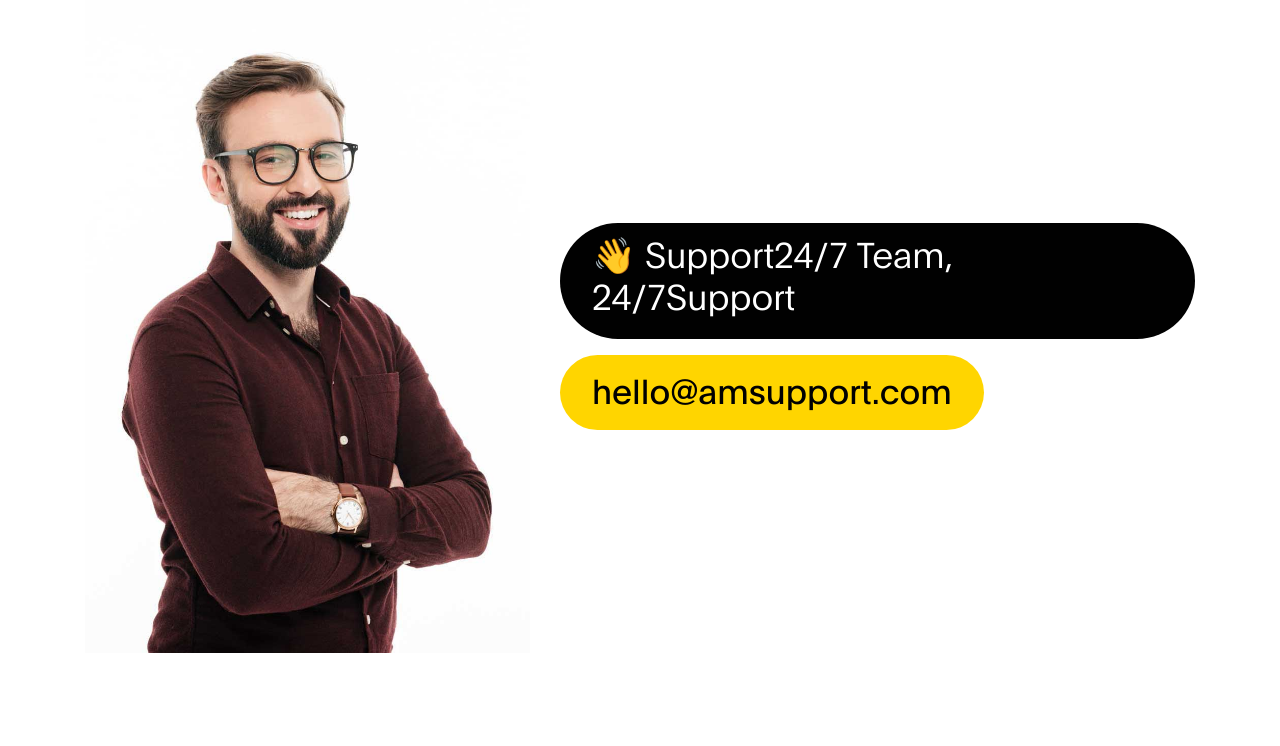
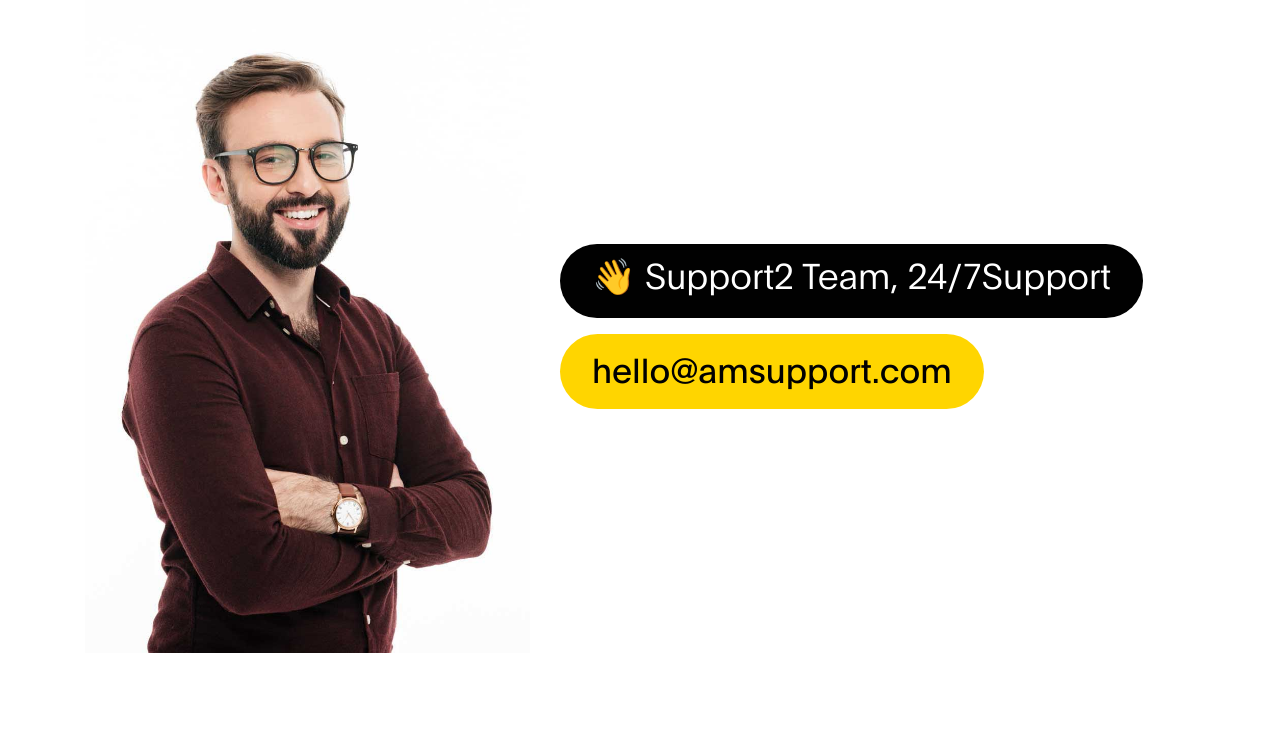
Before and after one commit to Ismailpb/support, a plain HTML site: page index.html in a window 1280 px wide. Shown: the top 746 px of the page. Drawn offline with Linux system fonts and the light colour scheme.

Commit message:
Update index.html

```diff
--- a/index.html
+++ b/index.html
@@ -79,7 +79,7 @@ https://www.tooplate.com/view/2120-ben-resume
                    <div class="d-flex flex-column justify-content-center align-items-center col-lg-7 col-md-7 col-12">
                         <div class="hero-text">
 
-                            <h1 class="hero-title">👋 Support24/7 Team, 24/7Support</h1>
+                            <h1 class="hero-title">👋 Support2 Team, 24/7Support</h1>
 
                             <a href="#" class="email-link">
                                 hello@amsupport.com
```
